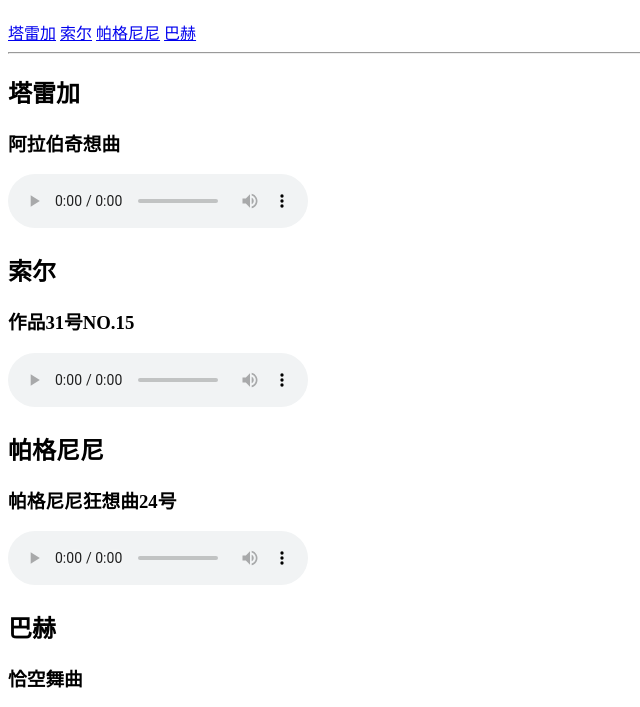
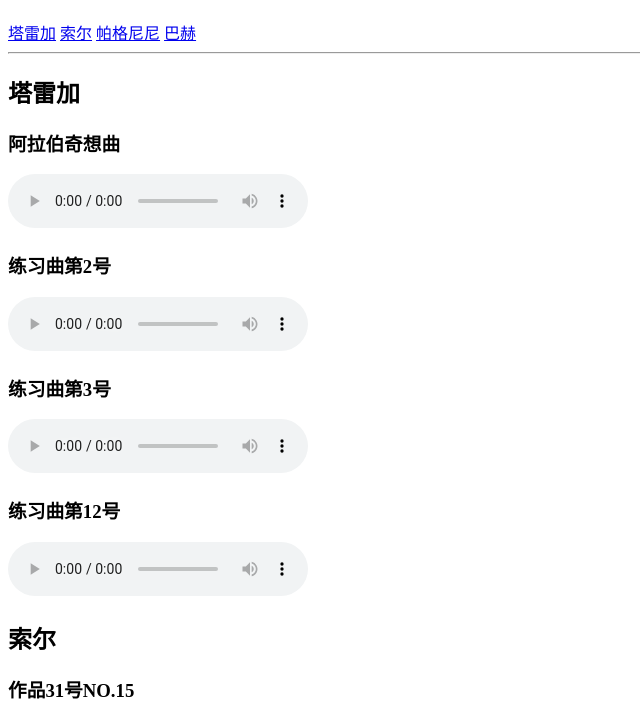
Before and after one commit to ahjckco/ahjckco.github.io, a plain HTML site: page index.html in a window 1280 px wide. Shown: the part 87-794 px from the top of the page, without its empty margins (0-640 px from the left). Drawn offline with Linux system fonts and the light colour scheme.

Commit message:
Add files via upload

```diff
--- a/index.html
+++ b/index.html
@@ -23,6 +23,24 @@
 <h3>阿拉伯奇想曲</h3>
 <audio controls>
   <source src="Capricho Arabe.mp3" type="audio/mpeg">
+您的浏览器不支持 audio 元素。
+</audio>
+
+<h3>练习曲第2号</h3>
+<audio controls>
+  <source src="09 练习2.mp3" type="audio/mpeg">
+您的浏览器不支持 audio 元素。
+</audio>
+
+<h3>练习曲第3号</h3>
+<audio controls>
+  <source src="21 练习3.mp3" type="audio/mpeg">
+您的浏览器不支持 audio 元素。
+</audio>
+
+<h3>练习曲第12号</h3>
+<audio controls>
+  <source src="20 练习12.mp3" type="audio/mpeg">
 您的浏览器不支持 audio 元素。
 </audio>
 
```
Also changed, not shown: 3 other files.
